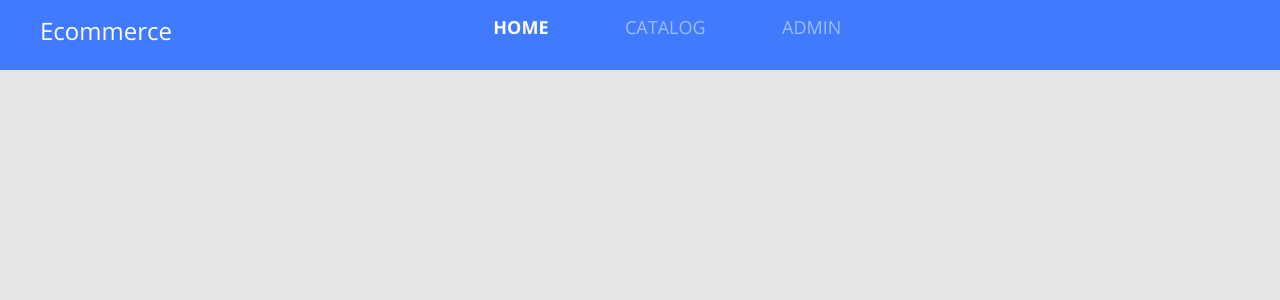
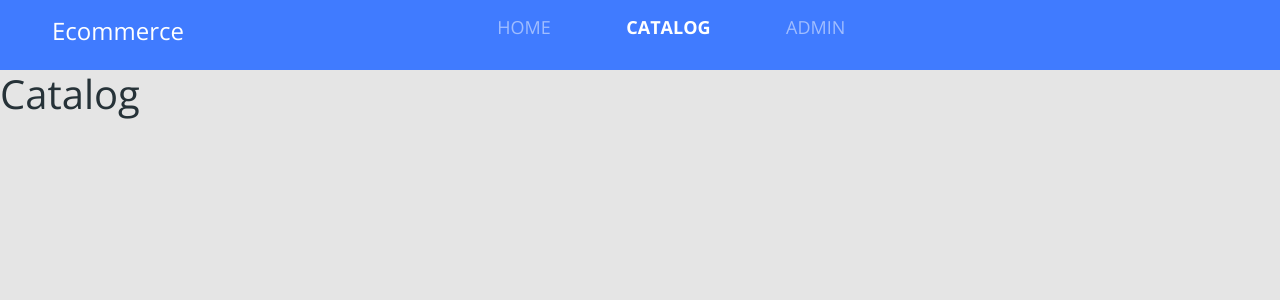
Before and after one commit to srosajazz/ensCatalog, a React (Create React App) app in the folder front-ens/: page /catalog in a window 1280 px wide. Shown: the top 300 px of the page. Built offline with nearby package versions, Linux system fonts and the light colour scheme.

Commit message:
Add: React Router-dom

```diff
--- a/front-ens/package.json
+++ b/front-ens/package.json
@@ -10,10 +10,12 @@
     "@types/node": "^16.11.14",
     "@types/react": "^17.0.37",
     "@types/react-dom": "^17.0.11",
+    "@types/react-router-dom": "^5.3.3",
     "bootstrap": "^5.1.3",
     "node-sass": "^7.0.0",
     "react": "^17.0.2",
     "react-dom": "^17.0.2",
+    "react-router-dom": "5.2.0",
     "react-scripts": "5.0.0",
     "typescript": "^4.5.4",
     "web-vitals": "^2.1.2"
--- a/front-ens/public/index.html
+++ b/front-ens/public/index.html
@@ -9,22 +9,9 @@
       name="description"
       content="Web site created using create-react-app"
     />
-    <link rel="apple-touch-icon" href="%PUBLIC_URL%/logo192.png" />
-    <!--
-      manifest.json provides metadata used when your web app is installed on a
-      user's mobile device or desktop. See https://developers.google.com/web/fundamentals/web-app-manifest/
-    -->
-    <link rel="manifest" href="%PUBLIC_URL%/manifest.json" />
-    <!--
-      Notice the use of %PUBLIC_URL% in the tags above.
-      It will be replaced with the URL of the `public` folder during the build.
-      Only files inside the `public` folder can be referenced from the HTML.
 
-      Unlike "/favicon.ico" or "favicon.ico", "%PUBLIC_URL%/favicon.ico" will
-      work correctly both with client-side routing and a non-root public URL.
-      Learn how to configure a non-root public URL by running `npm run build`.
-    -->
-    <title>React App</title>
+
+    <title>Sergio Rosa - App</title>
   </head>
   <body>
     <noscript>You need to enable JavaScript to run this app.</noscript>
--- a/front-ens/src/App.tsx
+++ b/front-ens/src/App.tsx
@@ -1,11 +1,11 @@
 import './app.scss';
-import Navbar from './core/assets/components/Navbar';
 import './core/assets/styles/custom.scss';
+import Routes from './Routes';
 
 const App = () => {
   return (
-    <Navbar/>
+    <Routes />
+
   );
-}
-
+  }
 export default App;
--- /dev/null
+++ b/front-ens/src/Routes.tsx
@@ -0,0 +1,24 @@
+import {BrowserRouter, Switch, Route } from 'react-router-dom';
+import Navbar from './core/assets/components/Navbar';
+
+import Admin from './pages/Admin';
+import Catalog from './pages/Catalog';
+import Home from './pages/Home';
+
+const Routes = () => (
+  <BrowserRouter>
+    <Navbar />
+    <Switch>
+      <Route path='/' exact>
+        <Home />
+      </Route>
+      <Route path='/catalog'>
+        <Catalog />
+      </Route>
+      <Route path='/admin'>
+        <Admin />
+      </Route>
+    </Switch>
+  </BrowserRouter>
+)
+export default Routes;
--- a/front-ens/src/core/assets/components/Navbar/index.tsx
+++ b/front-ens/src/core/assets/components/Navbar/index.tsx
@@ -1,22 +1,29 @@
-import './styles.scss'
+import './styles.scss';
+import { Link, NavLink } from 'react-router-dom';
 
 const Navbar = () => (
   <nav className='row bg-primary main-nav'>
     <div className='col-2'>
-      <a href='link' className='nav-logo-text'>
+      <Link to='/' className='nav-logo-text'>
         <h4>Ecommerce</h4>
-      </a>
+      </Link>
     </div>
     <div className='col-6 offset-2'>
       <ul className='main-menu'>
         <li>
-          <a href='link' className="active">HOME</a>
+          <NavLink to='/' activeClassName='active' exact>
+            HOME
+          </NavLink>
         </li>
         <li>
-          <a href='link'>CATALOG</a>
+          <NavLink to='/catalog' activeClassName='active'>
+            CATALOG
+          </NavLink>
         </li>
         <li>
-          <a href='link'>ADMIN</a>
+          <NavLink to='/admin' activeClassName='active'>
+            ADMIN
+          </NavLink>
         </li>
       </ul>
     </div>
--- a/front-ens/src/core/assets/components/Navbar/styles.scss
+++ b/front-ens/src/core/assets/components/Navbar/styles.scss
@@ -1,6 +1,6 @@
 .main-nav {
   height: 70px;
-  color: #000;
+  color: #fff;
   align-items: center;
   padding-left: 40px;
   margin-left: 0;
@@ -29,8 +29,9 @@
     }
 
     &:hover {
-      text-decoration: none;
-      color: unset;
+      color: #fff;
+      // text-decoration: none;
+      // color: unset;
     }
   }
 }
--- /dev/null
+++ b/front-ens/src/pages/Admin/index.tsx
@@ -0,0 +1,6 @@
+const Admin = () => (
+  <div>
+    <h1>Admin</h1>
+  </div>
+)
+export default Admin;
--- /dev/null
+++ b/front-ens/src/pages/Catalog/index.tsx
@@ -0,0 +1,6 @@
+const Catalog = () => (
+  <div>
+    <h1>Catalog</h1>
+  </div>
+)
+export default Catalog;
--- /dev/null
+++ b/front-ens/src/pages/Home/index.tsx
@@ -0,0 +1,6 @@
+const Home = () =>(
+  <div>
+    <h1>Home</h1>
+  </div>
+);
+export default Home;
```
Also changed, not shown: 1 other file (tests, documents, lock files or other folders).
